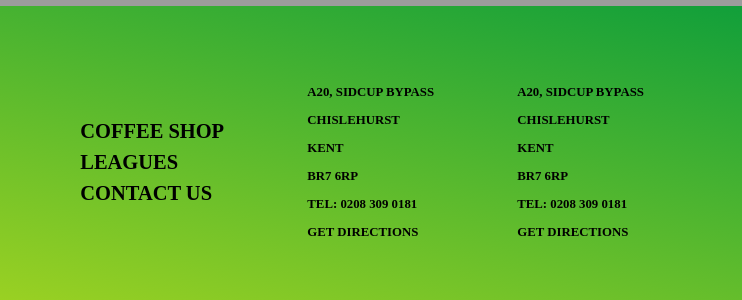
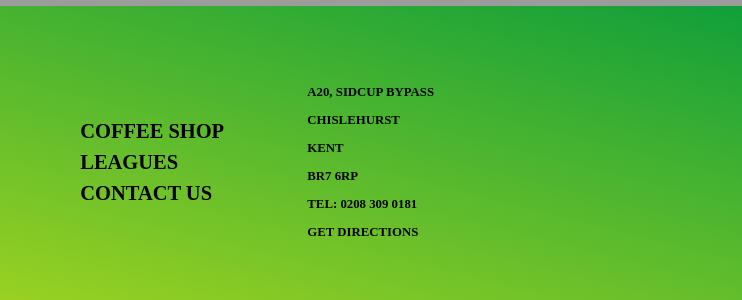
Before and after one commit to ayan7000/practise, a plain HTML site: page index.html in a window 1280 px wide. Shown: the part 3001-3301 px from the top of the page, 538-1280 px from the left. Drawn offline with nearby package versions, Linux system fonts and the light colour scheme.

Commit message:
Update index.html

```diff
--- a/index.html
+++ b/index.html
@@ -201,16 +201,7 @@
            <span> GET DIRECTIONS </span>
           </h4>
         </div>
-        <div id="f4">
-          <h4>
-            <span> A20, SIDCUP BYPASS</span>
-            <span> CHISLEHURST</span>
-            <span>KENT </span>
-            <span>BR7 6RP </span>
-           <span>TEL: 0208 309 0181</span>
-           <span> GET DIRECTIONS </span>
-          </h4>
-        </div>
+
       </div>
     </div>
 
```
